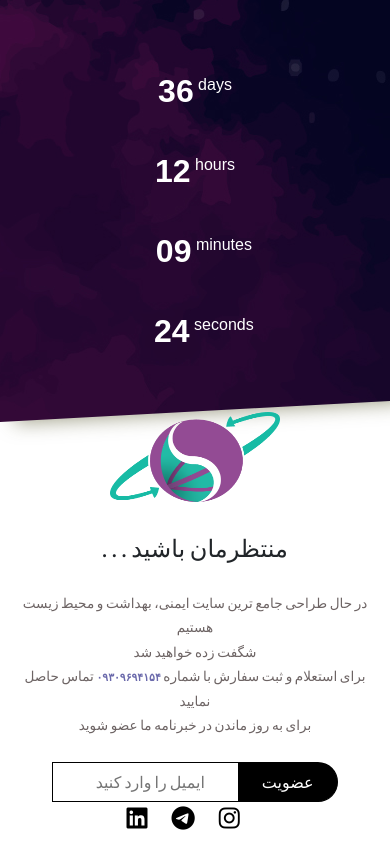
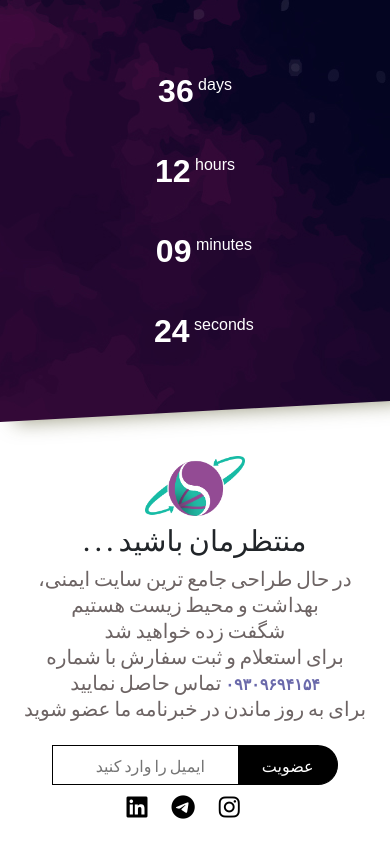
Before and after one commit to Mohammadreza-Rokni/keyvan-solution-comingsoon, a Django app: page / in a window 390 px wide. Run offline with Django 4.2, Linux system fonts and the light colour scheme; some libraries are stand-ins or nearby versions; some web fonts are replaced.

Commit message:
font finish

```diff
--- a/static/css/style.css
+++ b/static/css/style.css
@@ -165,12 +165,13 @@ h1,
     }
 
   .logo-container {
-    margin-bottom: 2rem;
+    margin-top: 1.8rem;
+    margin-bottom: 0.4rem;
     }
 
   .logo-container img {
-    height: 90px;
-    width: 170px;
+    height: 60px;
+    width: 100px;
     }
 }
 
@@ -181,9 +182,8 @@ h1,
 
 @media screen and (max-width: 767px) {
     .container .right .mainInfo h1 {
-        font-size: 1.5em;
+        font-size: 1.8em;
     }
-
 }
 
 .container .right .mainInfo .slogan {
@@ -209,8 +209,9 @@ h1,
 @media screen and (max-width: 767px) {
   .container .right .mainInfo .slogan {
     width: auto;
-    font-size: 0.85em;
-    line-height: 1.8;
+    margin-top: 0.01em;
+    font-size: 1.25em;
+    line-height: 1.3;
   }
   .phone-number {
     font-size: 0.8em;
```
